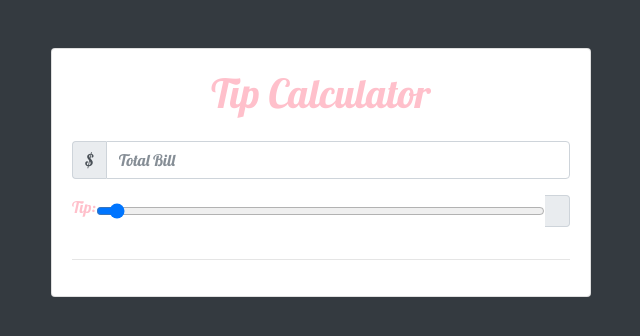
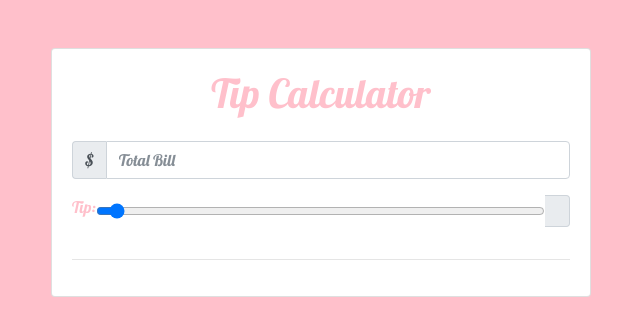
Before and after one commit to CeliaCen08/CIS302_TipCalculator, a plain HTML site: page index.html in a window 1280 px wide. Shown: the whole page, without its empty margins (319-959 px from the left). Drawn offline with nearby package versions, Linux system fonts and the light colour scheme.

Commit message:
Add files via upload

```diff
--- a/index.html
+++ b/index.html
@@ -32,6 +32,11 @@
             h1, h5 {
                 color: pink;
             }
+
+            .bg {
+                background-color: pink;
+            }
+
         </style>
 
 <link rel="stylesheet" href="https://maxcdn.bootstrapcdn.com/bootstrap/4.0.0-beta.2/css/bootstrap.min.css" integrity="sha384-PsH8R72JQ3SOdhVi3uxftmaW6Vc51MKb0q5P2rRUpPvrszuE4W1povHYgTpBfshb" crossorigin="anonymous">
@@ -39,7 +44,9 @@
 
 
 </head>
-<body class="bg-dark">
+
+
+<body class="bg">
   <div class="container">
     <div class="row">
       <div class="col-md-6 mx-auto">
```
